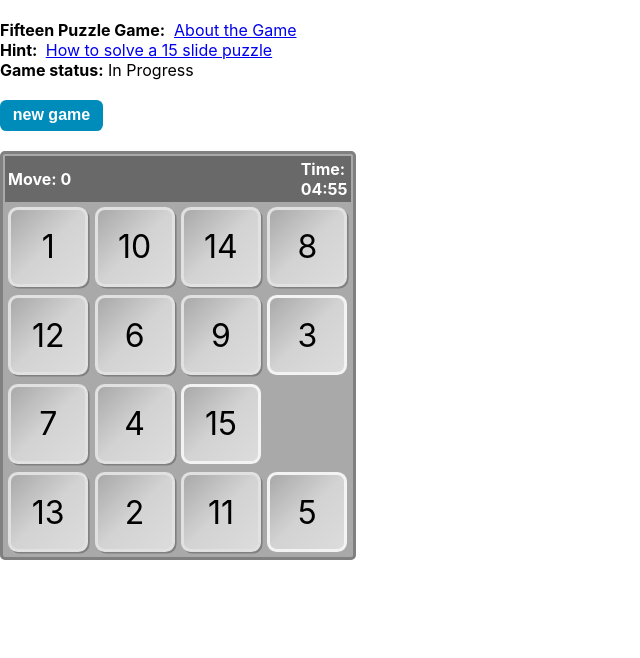
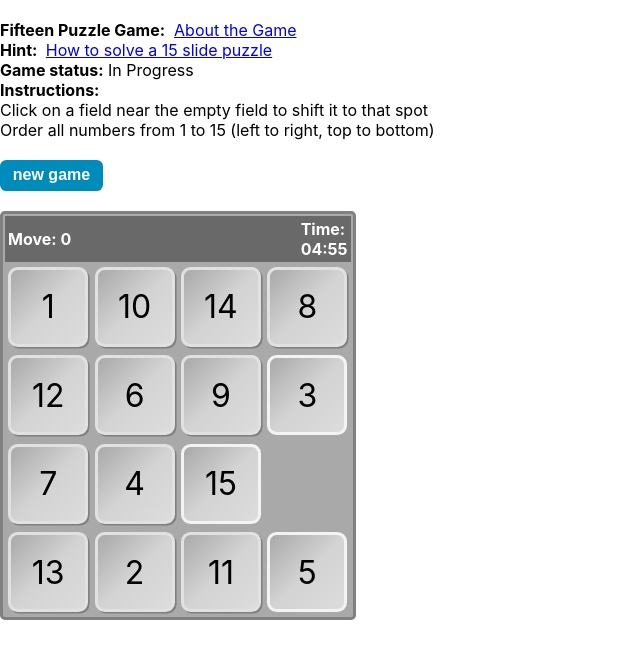
Before and after one commit to b-lukaszuk/fifteen_puzzle_game, a React (Create React App) app in the folder my-app/: page / in a window 1280 px wide. Shown: the top 658 px of the page, without its empty margins (0-640 px from the left). Built offline with nearby package versions, Linux system fonts and the light colour scheme.

Commit message:
kosmetyka, dodano Instructions

```diff
--- a/my-app/src/conteners/GameInfo.tsx
+++ b/my-app/src/conteners/GameInfo.tsx
@@ -23,6 +23,12 @@ const GameInfo: React.FC<Props> = (props) => {
             </span>
             <br />
             <span><b>Game status:</b> {gameStatusIn}</span>
+            <br />
+            <b>Instructions: </b>
+            <br />
+            <span>Click on a field near the empty field to shift it to that spot</span>
+            <br />
+            <span>Order all numbers from 1 to 15 (left to right, top to bottom)</span>
         </div >
     );
 }
```
